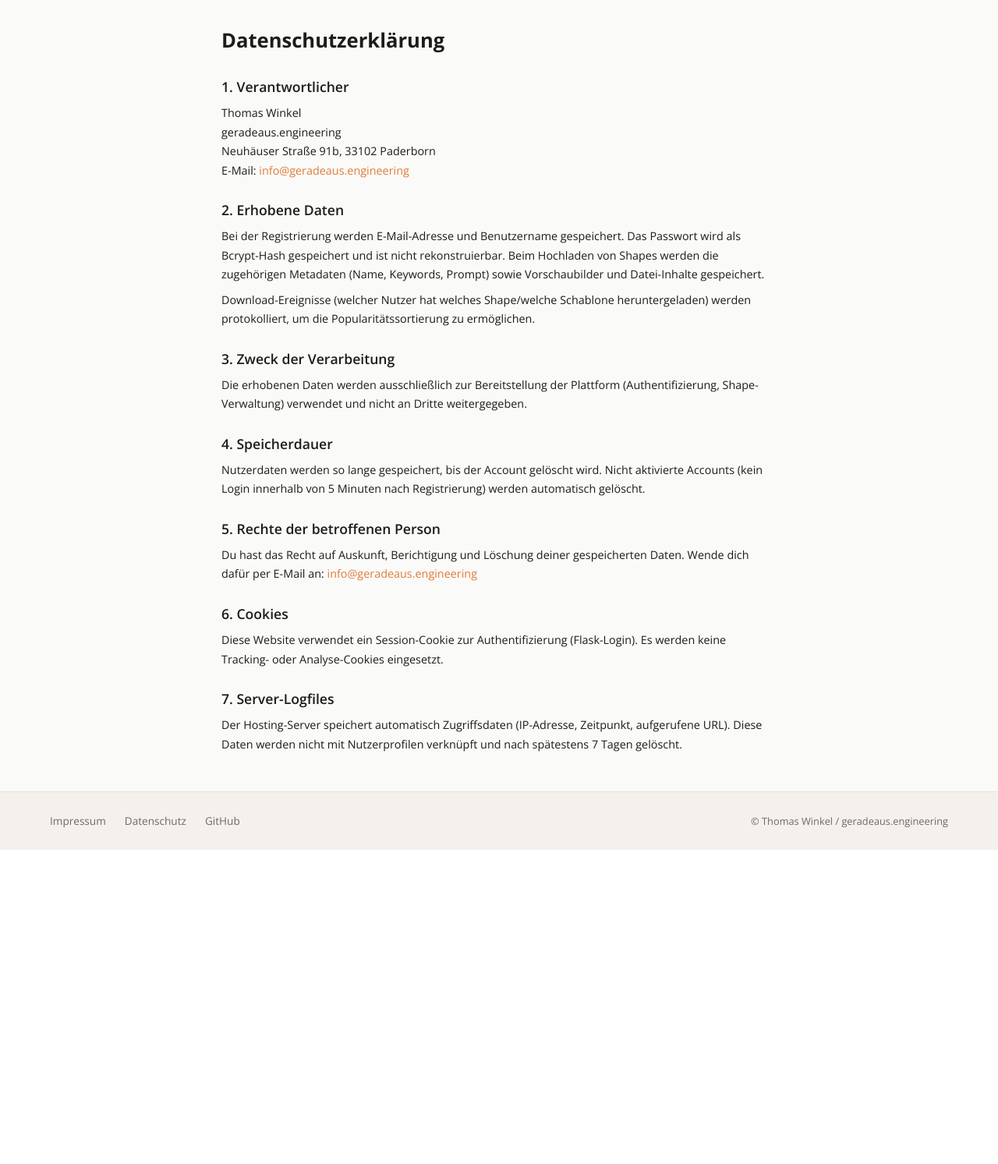
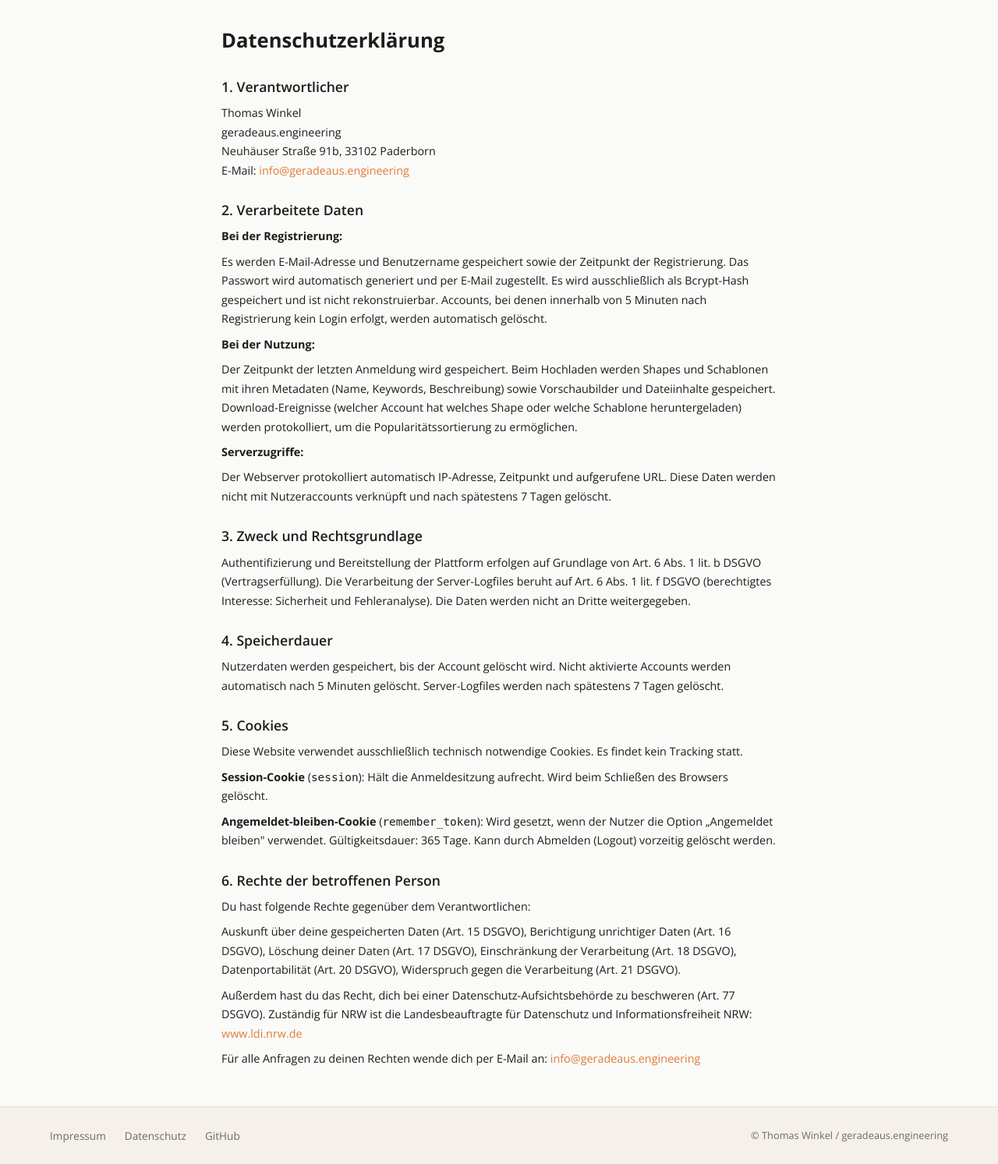
Before and after one commit to ThomasWinkel/Visio-Shapes-Server, a Flask app: page /datenschutz in a window 1280 px wide. Shown: the part 61-1554 px from the top of the page at 78% size. Before the commit the page ends 1151 px from the top, so only its background shows below. Run offline with Flask 3, Linux system fonts and the light colour scheme.

Commit message:
datenschutz, newest / top shapes

```diff
--- a/app/static/css/browser.css
+++ b/app/static/css/browser.css
@@ -159,7 +159,7 @@
   color: var(--color-text-muted);
 }
 
-/* ── Latest Shapes (landing) ── */
+/* ── Latest / Top Shapes (landing) ── */
 .latest-section {
   padding: var(--space-5) 0;
 }
@@ -284,6 +284,12 @@
 }
 .shape-card-user a:hover {
   color: var(--color-accent);
+}
+.shape-card-count {
+  font-size: 0.7rem;
+  color: var(--color-text-muted);
+  opacity: 0.6;
+  white-space: nowrap;
 }
 
 /* ── Auth Forms ── */
--- a/app/templates/browser/datenschutz.html
+++ b/app/templates/browser/datenschutz.html
@@ -13,46 +13,77 @@
     E-Mail: <a href="mailto:info@geradeaus.engineering">info@geradeaus.engineering</a>
   </address>
 
-  <h2>2. Erhobene Daten</h2>
+  <h2>2. Verarbeitete Daten</h2>
+  <p><strong>Bei der Registrierung:</strong></p>
   <p>
-    Bei der Registrierung werden E-Mail-Adresse und Benutzername gespeichert. Das Passwort wird als
-    Bcrypt-Hash gespeichert und ist nicht rekonstruierbar. Beim Hochladen von Shapes werden die
-    zugehörigen Metadaten (Name, Keywords, Prompt) sowie Vorschaubilder und Datei-Inhalte gespeichert.
+    Es werden E-Mail-Adresse und Benutzername gespeichert sowie der Zeitpunkt der Registrierung.
+    Das Passwort wird automatisch generiert und per E-Mail zugestellt. Es wird ausschließlich als
+    Bcrypt-Hash gespeichert und ist nicht rekonstruierbar.
+    Accounts, bei denen innerhalb von 5 Minuten nach Registrierung kein Login erfolgt, werden
+    automatisch gelöscht.
   </p>
+  <p><strong>Bei der Nutzung:</strong></p>
   <p>
-    Download-Ereignisse (welcher Nutzer hat welches Shape/welche Schablone heruntergeladen) werden
-    protokolliert, um die Popularitätssortierung zu ermöglichen.
+    Der Zeitpunkt der letzten Anmeldung wird gespeichert. Beim Hochladen werden Shapes und Schablonen
+    mit ihren Metadaten (Name, Keywords, Beschreibung) sowie Vorschaubilder und Dateiinhalte gespeichert.
+    Download-Ereignisse (welcher Account hat welches Shape oder welche Schablone heruntergeladen)
+    werden protokolliert, um die Popularitätssortierung zu ermöglichen.
+  </p>
+  <p><strong>Serverzugriffe:</strong></p>
+  <p>
+    Der Webserver protokolliert automatisch IP-Adresse, Zeitpunkt und aufgerufene URL.
+    Diese Daten werden nicht mit Nutzeraccounts verknüpft und nach spätestens 7 Tagen gelöscht.
   </p>
 
-  <h2>3. Zweck der Verarbeitung</h2>
+  <h2>3. Zweck und Rechtsgrundlage</h2>
   <p>
-    Die erhobenen Daten werden ausschließlich zur Bereitstellung der Plattform (Authentifizierung,
-    Shape-Verwaltung) verwendet und nicht an Dritte weitergegeben.
+    Authentifizierung und Bereitstellung der Plattform erfolgen auf Grundlage von
+    Art. 6 Abs. 1 lit. b DSGVO (Vertragserfüllung).
+    Die Verarbeitung der Server-Logfiles beruht auf Art. 6 Abs. 1 lit. f DSGVO
+    (berechtigtes Interesse: Sicherheit und Fehleranalyse).
+    Die Daten werden nicht an Dritte weitergegeben.
   </p>
 
   <h2>4. Speicherdauer</h2>
   <p>
-    Nutzerdaten werden so lange gespeichert, bis der Account gelöscht wird. Nicht aktivierte Accounts
-    (kein Login innerhalb von 5 Minuten nach Registrierung) werden automatisch gelöscht.
+    Nutzerdaten werden gespeichert, bis der Account gelöscht wird.
+    Nicht aktivierte Accounts werden automatisch nach 5 Minuten gelöscht.
+    Server-Logfiles werden nach spätestens 7 Tagen gelöscht.
   </p>
 
-  <h2>5. Rechte der betroffenen Person</h2>
+  <h2>5. Cookies</h2>
   <p>
-    Du hast das Recht auf Auskunft, Berichtigung und Löschung deiner gespeicherten Daten.
-    Wende dich dafür per E-Mail an:
-    <a href="mailto:info@geradeaus.engineering">info@geradeaus.engineering</a>
+    Diese Website verwendet ausschließlich technisch notwendige Cookies. Es findet kein Tracking statt.
+  </p>
+  <p>
+    <strong>Session-Cookie</strong> (<code>session</code>): Hält die Anmeldesitzung aufrecht.
+    Wird beim Schließen des Browsers gelöscht.
+  </p>
+  <p>
+    <strong>Angemeldet-bleiben-Cookie</strong> (<code>remember_token</code>): Wird gesetzt, wenn
+    der Nutzer die Option „Angemeldet bleiben" verwendet. Gültigkeitsdauer: 365 Tage.
+    Kann durch Abmelden (Logout) vorzeitig gelöscht werden.
   </p>
 
-  <h2>6. Cookies</h2>
+  <h2>6. Rechte der betroffenen Person</h2>
+  <p>Du hast folgende Rechte gegenüber dem Verantwortlichen:</p>
   <p>
-    Diese Website verwendet ein Session-Cookie zur Authentifizierung (Flask-Login). Es werden
-    keine Tracking- oder Analyse-Cookies eingesetzt.
+    Auskunft über deine gespeicherten Daten (Art. 15 DSGVO),
+    Berichtigung unrichtiger Daten (Art. 16 DSGVO),
+    Löschung deiner Daten (Art. 17 DSGVO),
+    Einschränkung der Verarbeitung (Art. 18 DSGVO),
+    Datenportabilität (Art. 20 DSGVO),
+    Widerspruch gegen die Verarbeitung (Art. 21 DSGVO).
   </p>
-
-  <h2>7. Server-Logfiles</h2>
   <p>
-    Der Hosting-Server speichert automatisch Zugriffsdaten (IP-Adresse, Zeitpunkt, aufgerufene URL).
-    Diese Daten werden nicht mit Nutzerprofilen verknüpft und nach spätestens 7 Tagen gelöscht.
+    Außerdem hast du das Recht, dich bei einer Datenschutz-Aufsichtsbehörde zu beschweren
+    (Art. 77 DSGVO). Zuständig für NRW ist die Landesbeauftragte für Datenschutz und
+    Informationsfreiheit NRW:
+    <a href="https://www.ldi.nrw.de" target="_blank" rel="noopener noreferrer">www.ldi.nrw.de</a>
+  </p>
+  <p>
+    Für alle Anfragen zu deinen Rechten wende dich per E-Mail an:
+    <a href="mailto:info@geradeaus.engineering">info@geradeaus.engineering</a>
   </p>
 </div>
 {% endblock %}
```
Also changed, not shown: app/blueprints/visio/routes.py (+20 -23 lines), app/templates/browser/landing.html (+42 -20 lines).
